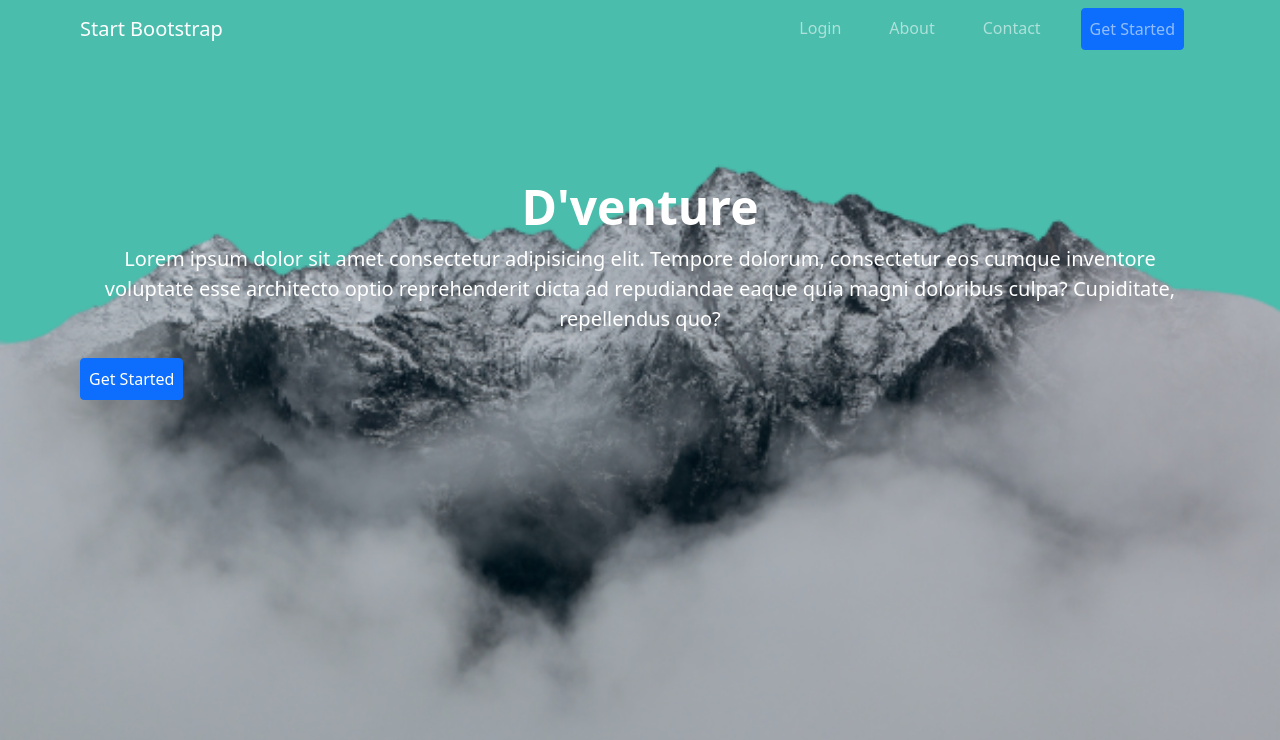
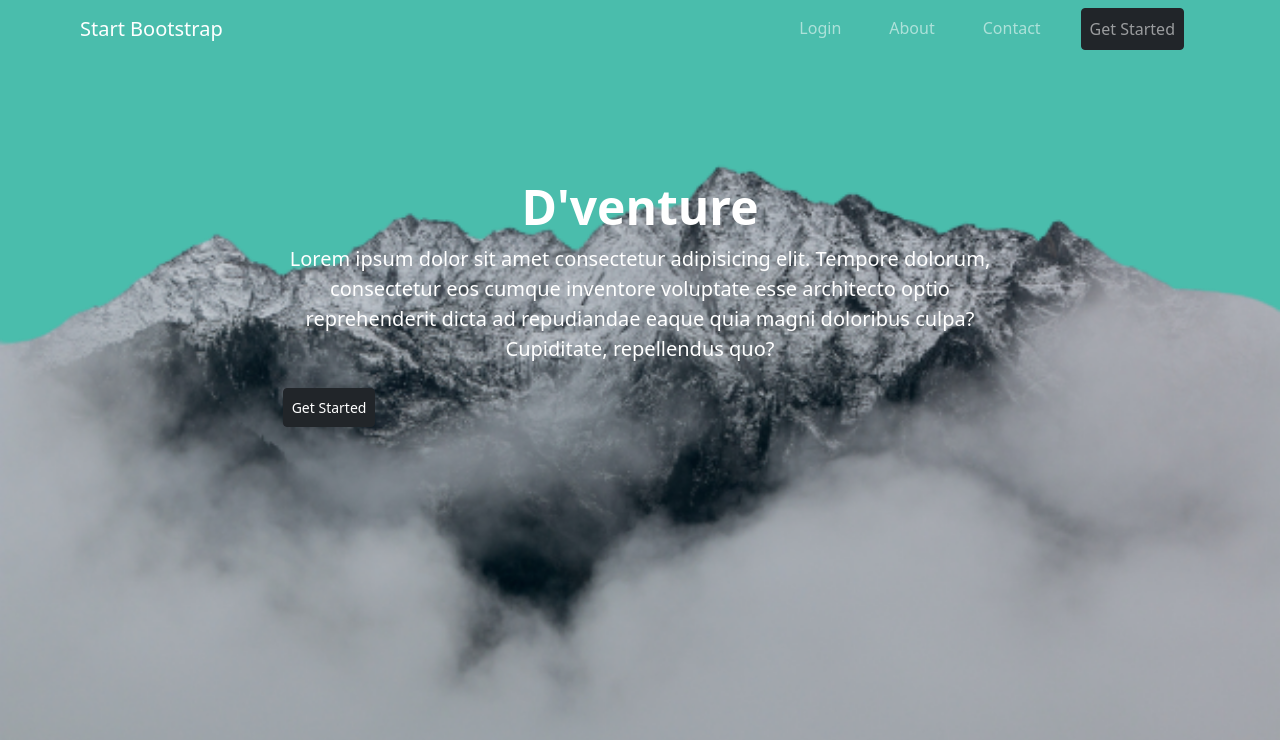
Before and after one commit to vz-viano-vz/d-venture-2, a Next.js app: page / in a window 1280 px wide. Shown: the top 740 px of the page. Built offline with nearby package versions, Linux system fonts and the light colour scheme; no server answers.

Commit message:
update landing page

```diff
--- a/component/Navbar.js
+++ b/component/Navbar.js
@@ -1,4 +1,5 @@
 import React from 'react';
+import styles from '../styles/Home.module.css';
 
 const Navbar = () => {
   return (
@@ -28,7 +29,7 @@ const Navbar = () => {
               </a>
             </li>
             <li class="nav-item mx-3">
-              <a class="nav-link btn btn-primary btn-sm px-2" href="/signup">
+              <a class="nav-link btn btn-dark btn-sm px-2" href="/signup">
                 Get Started
               </a>
             </li>
--- a/pages/index.js
+++ b/pages/index.js
@@ -11,7 +11,7 @@ export default function Home() {
           <Navbar />
           <br />
           <header class="py-5">
-            <div class="col-12 px-5 mx-auto">
+            <div class="col-8 px-5 mx-auto">
               <div class="row gx-5">
                 <div class="col-lg-12 col-xl-12 col-xxl-12">
                   <div class="my-5 text-xl-start">
@@ -21,7 +21,7 @@ export default function Home() {
                       Cupiditate, repellendus quo?
                     </p>
                     <div class="d-grid gap-3 d-sm-flex align-center">
-                      <a class="nav-link btn btn-primary btn-sm py-2 px-2 text-center text-white" href="/sign-up">
+                      <a class=" btn btn-dark btn-sm py-2 px-2 text-center text-white" href="/sign-up">
                         Get Started
                       </a>
                     </div>
--- a/styles/Home.module.css
+++ b/styles/Home.module.css
@@ -7,6 +7,9 @@
 }
 .bgblue {
   background-color: #4abdac;
+}
+.btnclr {
+  background-color: #0070f3;
 }
 
 .body {
```
Also changed, not shown: pages/dashboard.js (+15 -12 lines).
